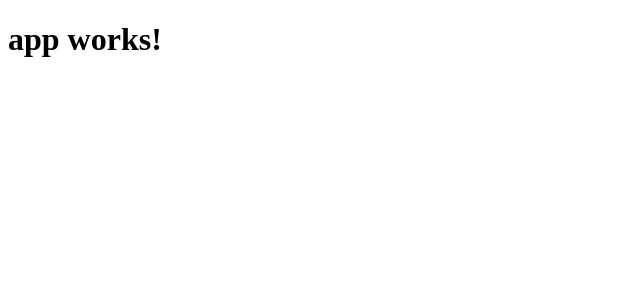
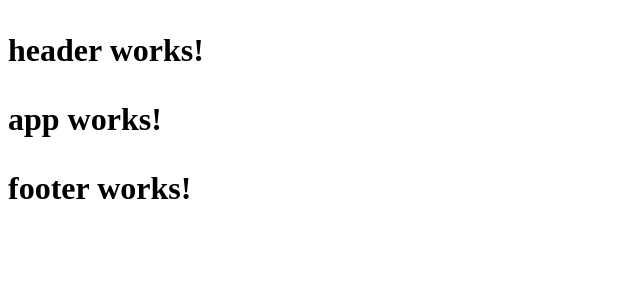
Before and after one commit to BlaiseSSchaeffer/todo, an Angular app: page / in a window 1280 px wide. Shown: the top 300 px of the page, without its empty margins (0-640 px from the left). Built offline with nearby package versions, Linux system fonts and the light colour scheme.

Commit message:
Creating header and footer component

```diff
--- a/src/app/app.component.html
+++ b/src/app/app.component.html
@@ -1,3 +1,5 @@
 <h1>
+  <app-header></app-header>
   {{title}}
+  <app-footer></app-footer>
 </h1>
--- a/src/app/app.module.ts
+++ b/src/app/app.module.ts
@@ -4,10 +4,14 @@
 import { HttpModule } from '@angular/http';
 
 import { AppComponent } from './app.component';
+import { HeaderComponent } from './header/header.component';
+import { FooterComponent } from './footer/footer.component';
 
 @NgModule({
   declarations: [
-    AppComponent
+    AppComponent,
+    HeaderComponent,
+    FooterComponent
   ],
   imports: [
     BrowserModule,
--- /dev/null
+++ b/src/app/footer/footer.component.html
@@ -0,0 +1,3 @@
+<p>
+  footer works!
+</p>
--- /dev/null
+++ b/src/app/footer/footer.component.ts
@@ -0,0 +1,15 @@
+import { Component, OnInit } from '@angular/core';
+
+@Component({
+  selector: 'app-footer',
+  templateUrl: './footer.component.html',
+  styleUrls: ['./footer.component.css']
+})
+export class FooterComponent implements OnInit {
+
+  constructor() { }
+
+  ngOnInit() {
+  }
+
+}
--- /dev/null
+++ b/src/app/header/header.component.html
@@ -0,0 +1,3 @@
+<p>
+  header works!
+</p>
--- /dev/null
+++ b/src/app/header/header.component.ts
@@ -0,0 +1,15 @@
+import { Component, OnInit } from '@angular/core';
+
+@Component({
+  selector: 'app-header',
+  templateUrl: './header.component.html',
+  styleUrls: ['./header.component.css']
+})
+export class HeaderComponent implements OnInit {
+
+  constructor() { }
+
+  ngOnInit() {
+  }
+
+}
```
Also changed, not shown: src/app/footer/footer.component.css (added), src/app/header/header.component.css (added), 2 other files (tests, documents, lock files or other folders).
